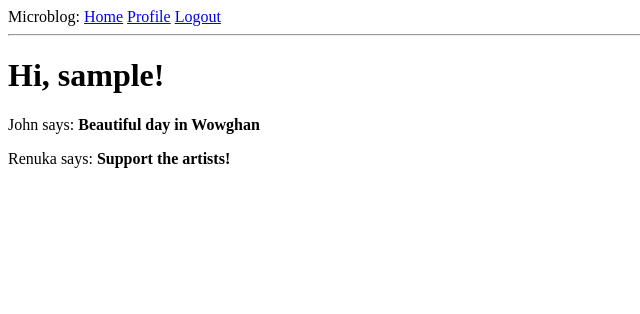
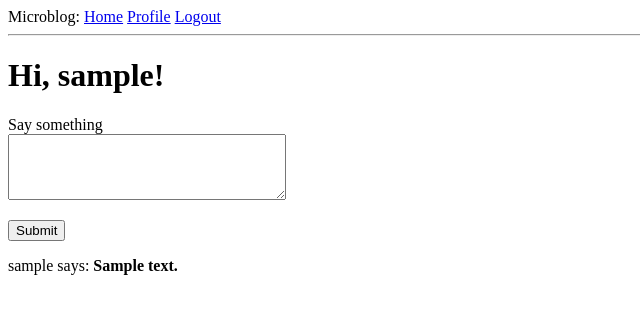
Before and after one commit to devanshmalik/microblog, a Flask app: page / in a window 1280 px wide. Shown: the top 314 px of the page, without its empty margins (0-640 px from the left). Run offline with Flask 2, Linux system fonts and the light colour scheme; a user stored in the database is signed in; tables that the repository leaves empty hold one stand-in row (values such as "Sample post").

Commit message:
Add post form to index

```diff
--- a/app/forms.py
+++ b/app/forms.py
@@ -52,3 +52,9 @@ class EditProfileForm(FlaskForm):
 
 class EmptyForm(FlaskForm):
     submit = SubmitField('Submit')
+
+
+class PostForm(FlaskForm):
+    post = TextAreaField('Say something', validators=
+                         [DataRequired(), Length(min=1, max=140)])
+    submit = SubmitField('Submit')
--- a/app/routes.py
+++ b/app/routes.py
@@ -9,26 +9,34 @@ from werkzeug.urls import url_parse
 from datetime import datetime
 
 from app import app, db
-from app.forms import LoginForm, RegistrationForm, EditProfileForm, EmptyForm
-from app.models import User
+from app.forms import LoginForm, RegistrationForm, EditProfileForm, EmptyForm, PostForm
+from app.models import User, Post
 
 
-@app.route('/')
-@app.route('/index')
+@app.route('/', methods=['GET', 'POST'])
+@app.route('/index', methods=['GET', 'POST'])
 @login_required
 def index():
     title = 'Home'
-    posts = [
-        {
-            'author': {'username': 'John'},
-            'body': 'Beautiful day in Wowghan'
-        },
-        {
-            'author': {'username': 'Renuka'},
-            'body': 'Support the artists!'
-        }
-    ]
-    return render_template('index.html', title=title, posts=posts)
+    form = PostForm()
+    if form.validate_on_submit():
+        post = Post(body=form.post.data, author=current_user)
+        db.session.add(post)
+        db.session.commit()
+        flash('Your post is now live!')
+        return redirect(url_for('index'))
+    # posts = [
+    #     {
+    #         'author': {'username': 'John'},
+    #         'body': 'Beautiful day in Wowghan'
+    #     },
+    #     {
+    #         'author': {'username': 'Renuka'},
+    #         'body': 'Support the artists!'
+    #     }
+    # ]
+    posts = current_user.followed_posts().all()
+    return render_template('index.html', title=title, form=form, posts=posts)
 
 
 @app.route('/register', methods=('GET', 'POST'))
--- a/app/templates/index.html
+++ b/app/templates/index.html
@@ -2,6 +2,17 @@
 
 {% block content %}
     <h1>Hi, {{ current_user.username }}!</h1>
+    <form action="" method="post">
+        {{ form.hidden_tag() }}
+        <p>
+            {{ form.post.label }}<br>
+            {{ form.post(cols=32, rows=4) }}<br>
+            {% for error in form.post.errors %}
+                <span style="color: red;">[{{ error }}]</span>
+            {% endfor %}
+        </p>
+        <p>{{ form.submit() }}</p>
+    </form>
     {% for post in posts %}
         <div><p>{{ post.author.username }} says: <b>{{ post.body }}</b></p></div>
     {% endfor %}
```
